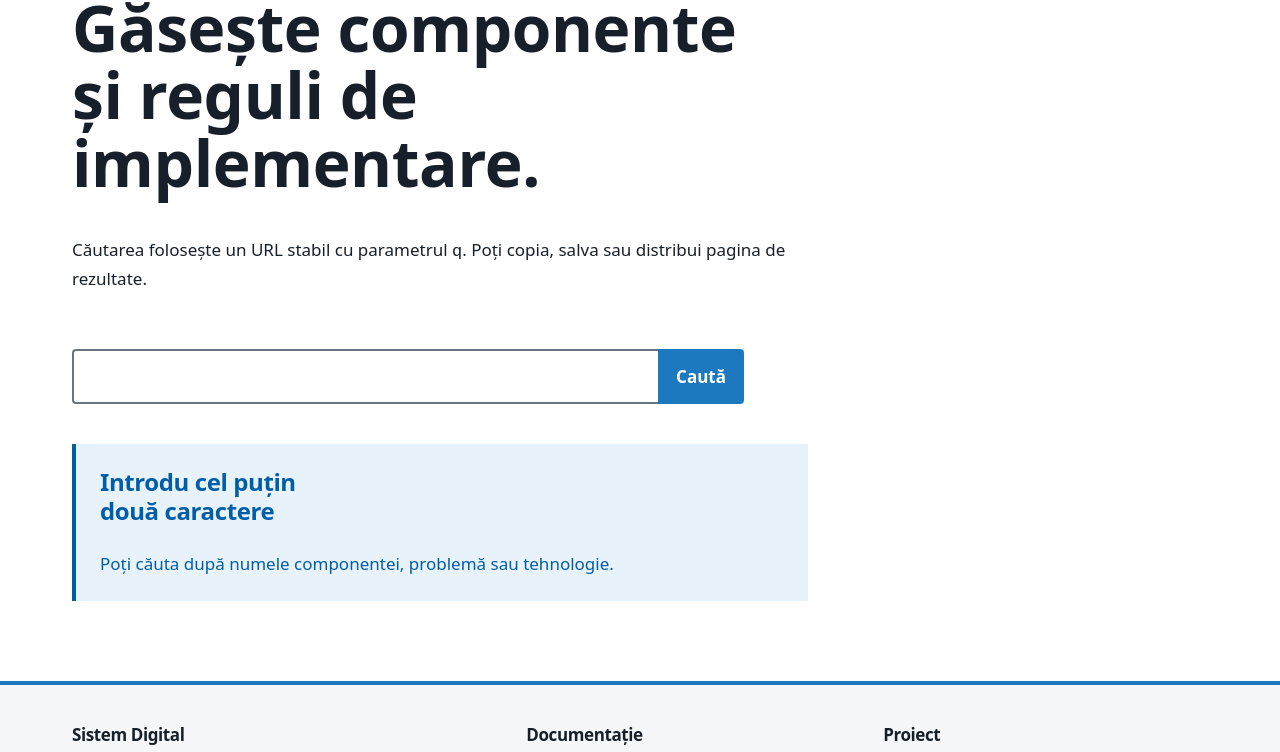
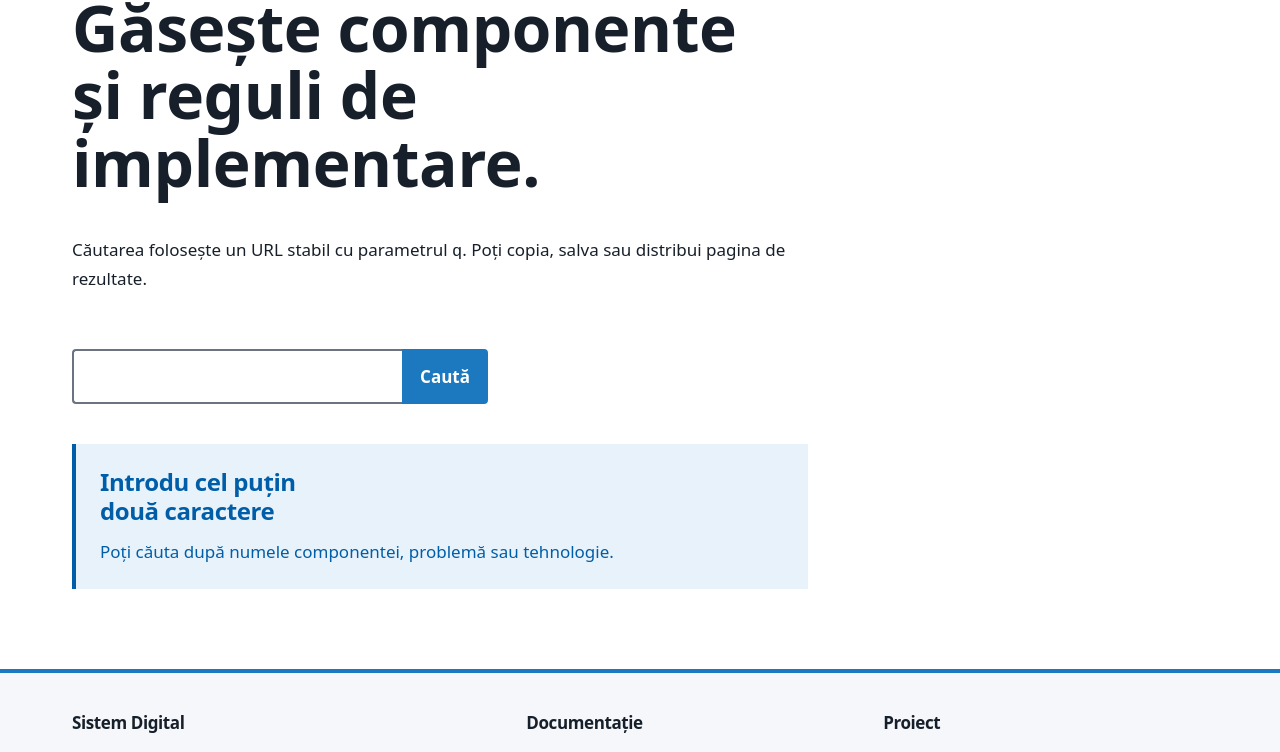
Before and after one commit to ciprian-rus/sistem.digital, a Next.js app in the folder apps/website/: page /cautare in a window 1280 px wide. Shown: the part 408-1160 px from the top of the page. Built offline with nearby package versions, Linux system fonts and the light colour scheme.

Commit message:
M3: add search feedback and privacy-friendly measurement

```diff
--- a/apps/website/src/app/cautare/page.module.css
+++ b/apps/website/src/app/cautare/page.module.css
@@ -14,8 +14,31 @@
   max-width: 20ch;
 }
 
-.searchForm {
-  width: min(100%, 42rem);
+.filters {
+  display: grid;
+  grid-template-columns: minmax(15rem, 2fr) minmax(12rem, 1fr);
+  gap: var(--sd-space-5);
+  align-items: end;
+  width: min(100%, 52rem);
+  padding: var(--sd-space-6);
+  border: 1px solid var(--sd-color-border);
+  border-radius: var(--sd-radius-panel);
+  background: var(--sd-color-surface-subtle);
+}
+
+.formGroup {
+  min-width: 0;
+  margin: 0;
+}
+
+.control {
+  width: 100%;
+  min-width: 0;
+}
+
+.actions {
+  grid-column: 1 / -1;
+  align-items: center;
 }
 
 .summary {
@@ -28,7 +51,7 @@
   display: grid;
   gap: var(--sd-space-4);
   max-width: var(--sd-layout-reading);
-  margin: 0;
+  margin: var(--sd-space-5) 0 0;
   padding: 0;
   list-style: none;
 }
@@ -62,6 +85,8 @@
 }
 
 .empty {
+  display: grid;
+  gap: var(--sd-space-3);
   max-width: var(--sd-layout-reading);
   padding: var(--sd-space-6);
   border-inline-start: 0.25rem solid var(--sd-color-feedback-info-border);
@@ -69,16 +94,27 @@
   color: var(--sd-color-feedback-info-text);
 }
 
+.empty :where(h2, p, ul) {
+  margin-block: 0;
+}
+
 .empty h2 {
   font-size: var(--sd-font-size-heading-small);
 }
 
-.empty > :last-child {
-  margin-bottom: 0;
+@media (max-width: 40rem) {
+  .filters {
+    grid-template-columns: minmax(0, 1fr);
+    padding: var(--sd-space-4);
+  }
+
+  .actions {
+    grid-column: auto;
+  }
 }
 
 @media print {
-  .searchForm {
+  .filters {
     display: none;
   }
 
```
